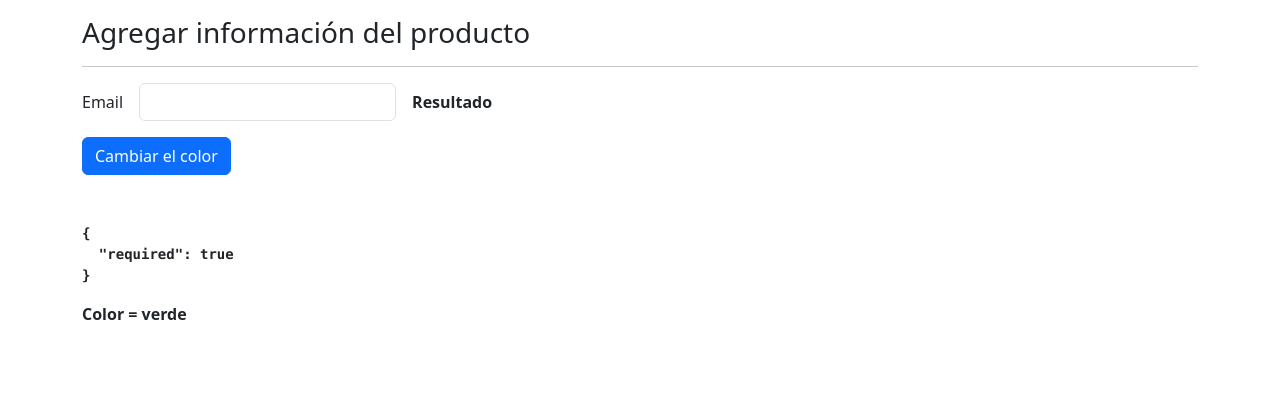
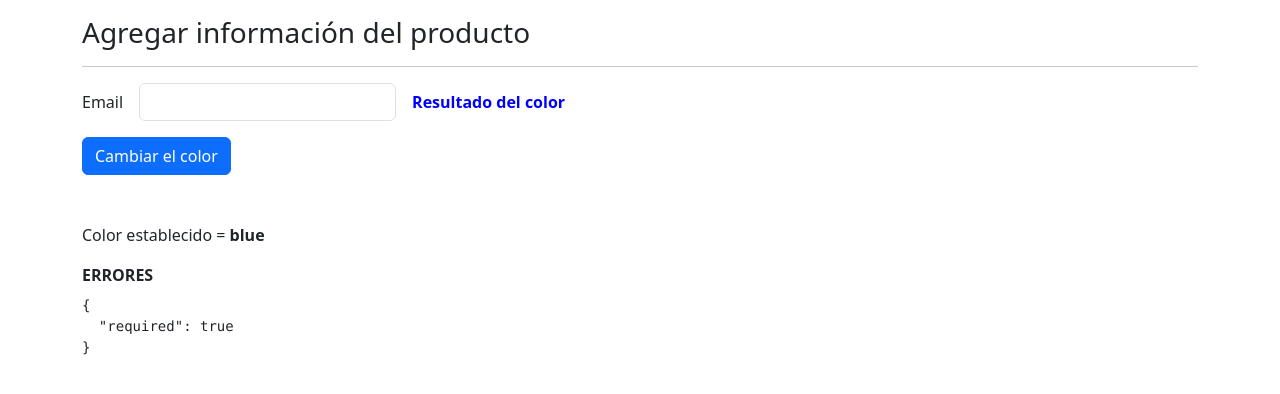
Before and after one commit to AminEl93/DirectiveSignalsApp, an Angular app: page /products/product in a window 1280 px wide. Shown: the top 394 px of the page. Built offline with nearby package versions, Linux system fonts and the light colour scheme.

Commit message:
Directiva personalizada: cambiar color del texto

```diff
--- a/src/app/products/pages/product-page/product-page.component.html
+++ b/src/app/products/pages/product-page/product-page.component.html
@@ -13,7 +13,8 @@
         </div>
 
         <div class="col-auto">
-            <span class="fw-bold">Resultado</span>
+            <!-- Se añade la directiva personalizada "customLabel" -->
+            <span class="fw-bold" customLabel [color]="color">Resultado del color</span>
         </div>
     </div>
 
@@ -24,7 +25,8 @@
     </div>
 </form>
 
-<div class="fw-bold">
-    <pre class="mt-5">{{ colorForm.get('name')?.errors | json }}</pre>
-    <p>Color = {{ color }}</p>
+<div>
+    <p class="mt-5">Color establecido = <strong>{{ color }}</strong></p>
+    <span class="fw-bold">ERRORES</span>
+    <pre class="mt-2">{{ colorForm.get('name')?.errors | json }}</pre>
 </div>
--- a/src/app/products/pages/product-page/product-page.component.ts
+++ b/src/app/products/pages/product-page/product-page.component.ts
@@ -8,7 +8,7 @@ import { FormBuilder, FormGroup, Validators } from '@angular/forms';
 export class ProductPageComponent {
 
     private fb = inject(FormBuilder);  // Es lo mismo que: "constructor(private fb: FormBuilder) { }"
-    public color: string = 'verde';
+    public color: string = 'blue';
 
     public colorForm: FormGroup = this.fb.group({
         name: [ '', [Validators.required, Validators.minLength(6), Validators.email] ]
--- /dev/null
+++ b/src/app/shared/directives/custom-label.directive.ts
@@ -0,0 +1,30 @@
+import { Directive, ElementRef, Input, OnInit } from '@angular/core';
+import { ValidationErrors } from '@angular/forms';
+
+@Directive({
+    selector: '[customLabel]'
+})
+
+export class CustomLabelDirective implements OnInit {
+
+    private htmlElement?: ElementRef<HTMLElement>;
+    private _color: string = 'red';
+
+    @Input() set color(value: string) {
+        this._color = value;
+        this.setStyle();
+    }
+
+    constructor(private element: ElementRef<HTMLElement>) {
+        this.htmlElement = element;
+    }
+
+    ngOnInit(): void {
+        this.setStyle();
+    }
+
+    setStyle(): void {
+        if (!this.htmlElement) return;
+        this.htmlElement!.nativeElement.style.color = this._color;
+    }
+}
--- a/src/app/shared/shared.module.ts
+++ b/src/app/shared/shared.module.ts
@@ -1,10 +1,11 @@
 import { NgModule } from '@angular/core';
 import { CommonModule } from '@angular/common';
+import { CustomLabelDirective } from './directives/custom-label.directive';
 
 @NgModule({
-    declarations: [],
+    declarations: [CustomLabelDirective],
     imports: [CommonModule],
-    exports: []
+    exports: [CustomLabelDirective]
 })
 
 export class SharedModule { }
```
